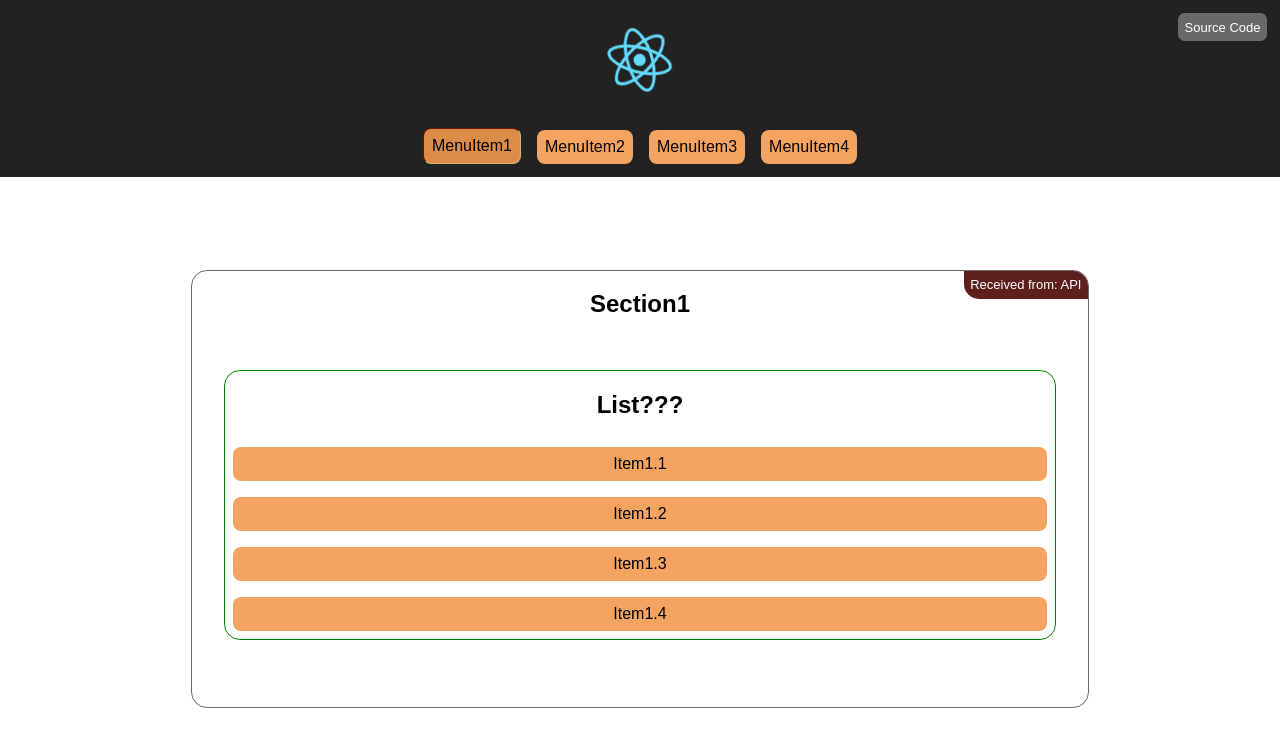
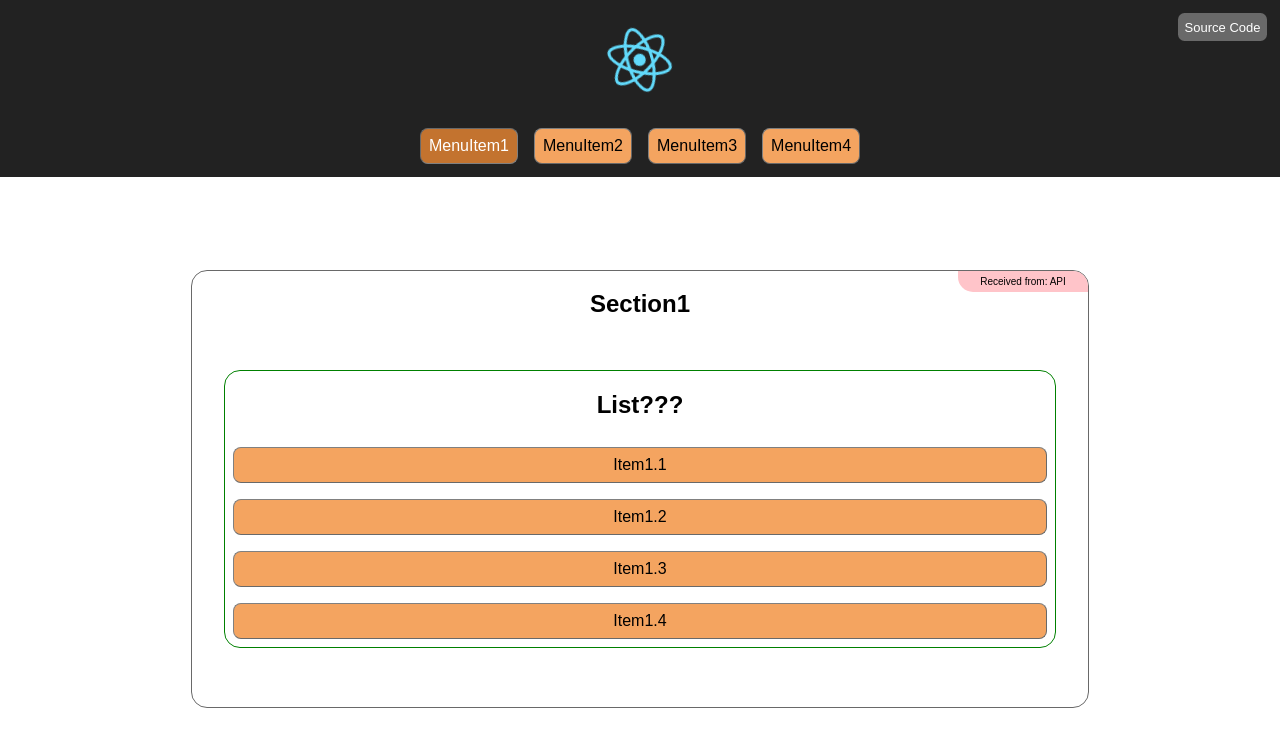
Before and after one commit to sbor767/state-manager-test-job, a React (Create React App) app: page /items/1 in a window 1280 px wide. Shown: the top 746 px of the page. Built offline with nearby package versions, Linux system fonts and the light colour scheme.

Commit message:
Fix MenuItem component to using Link component separately from LinkNav.

```diff
--- a/src/components/menu-item/index.tsx
+++ b/src/components/menu-item/index.tsx
@@ -1,15 +1,19 @@
 import * as React from 'react'
-import { NavLink } from 'react-router-dom'
+import { NavLink, Link } from 'react-router-dom'
 
 import './style.css'
 
 export interface Props {
-  id: number,
+  id: number
   name: string
+  isTopMenu?: boolean
 }
 
-export default function MenuItem({ id, name }: Props) {
-  return <NavLink to={`/items/${id}`} className="MenuItem">
-    {name}
-  </NavLink>
+export default function MenuItem({ id, name, isTopMenu }: Props) {
+  const to = `/items/${id}`
+  return isTopMenu ? (
+    <NavLink to={to} className="MenuItem">{name}</NavLink>
+  ) : (
+    <Link to={to} className="MenuItem">{name}</Link>
+  )
 }
--- a/src/components/menu-item/style.css
+++ b/src/components/menu-item/style.css
@@ -3,6 +3,9 @@
     padding: .5em;
     background-color: sandybrown;
     color: black;
+    border: 1px solid;
+    /*border-color: #CDB975 #631300 #631300 #CDB975;*/
+    border-color: gray dimgray dimgray gray;
     border-radius: .5em;
 }
 
@@ -11,7 +14,8 @@
 }
 
 .MenuItem.active {
-    background-color: #DC8C48;
-    border: 1px solid;
-    border-color: #631300 #CDB975 #CDB975 #631300;
+    background-color: #C3732F;
+    color: white;
+    /*border-color: #631300 #CDB975 #CDB975 #631300;*/
+    border-color: dimgray gray gray dimgray;
 }
--- a/src/components/page/index.tsx
+++ b/src/components/page/index.tsx
@@ -206,6 +206,7 @@ export default class Page extends Component<Props, PageState> {
               key={`header-menu-${item.id}`}
               id={item.id}
               name={this.getMenuDotCode(i + 1)}
+              isTopMenu
             />
           )}
         </div>
--- a/src/components/page/style.css
+++ b/src/components/page/style.css
@@ -79,17 +79,18 @@
   position: absolute;
   right: 0;
   top: 0;
-  font-size: small;
+  width: 12em;
+  font-size: x-small;
   padding: .5em;
   border-radius: 0 calc(1rem - 1px);
   background-color: dimgray;
-  color: white;
+  color: black;
 }
 .Page__sectionReceivedFromStack {
-  background-color: #3F5D3F;
+  background-color: #C4FFEB;
 }
 .Page__sectionReceivedFromAPI {
-  background-color: #5D201D;
+  background-color: #FFC4C9;
 }
 
 .Page_sectionNoData {
```
